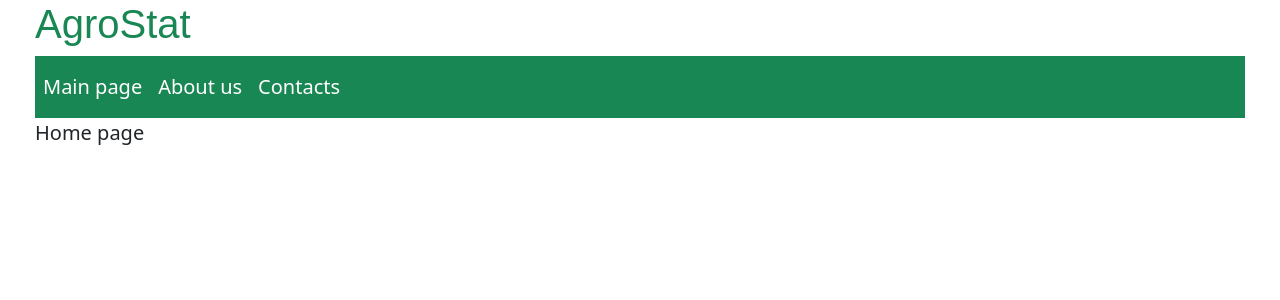
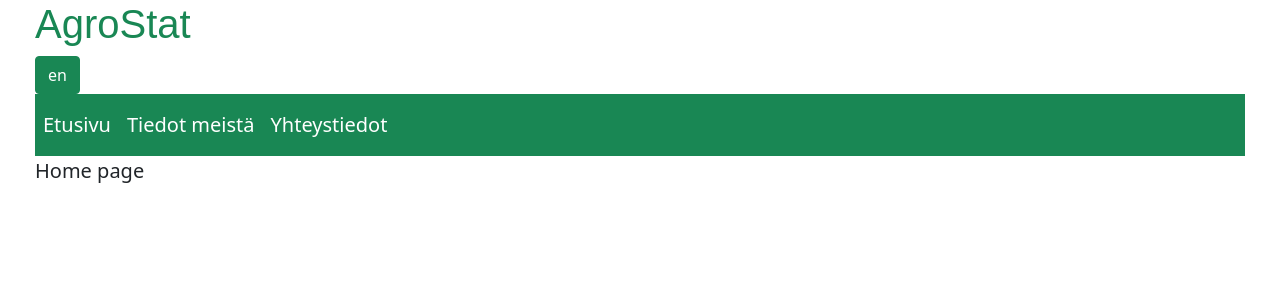
Before and after one commit to julmol86/farms, a React (Create React App) app in the folder frontend/: page / in a window 1280 px wide. Shown: the top 300 px of the page. Built offline with nearby package versions, Linux system fonts and the light colour scheme.

Commit message:
added localization and translation files fi-eng

```diff
--- a/frontend/src/Header.tsx
+++ b/frontend/src/Header.tsx
@@ -1,28 +1,24 @@
-
-
-
-
-
-
 import Button from 'react-bootstrap/Button';
-import { useNavigate } from 'react-router';
 import { useTranslation } from 'react-i18next';
-
-
-import Form from 'react-bootstrap/Form';
+import { useLocation } from 'react-router-dom'
 
 const Header = () => {
-
+    const { t, i18n } = useTranslation();
+    const notUsedLang = i18n.language === 'fi' ? 'en' : 'fi'
+    const location = useLocation();
+    const changeLanguageHandler = () => {
+        i18n.changeLanguage(notUsedLang)
+        localStorage.setItem("language", i18n.language)
+      }
 
     return(
         <>
-
             <div>
                 <h1>AgroStat</h1>
             </div>
-
+            <Button variant="success" onClick={changeLanguageHandler}>{notUsedLang}</Button>
         </>
     )
-}
+};
 
 export default Header;
--- a/frontend/src/NavigationMenu.tsx
+++ b/frontend/src/NavigationMenu.tsx
@@ -1,10 +1,10 @@
 import Navbar from 'react-bootstrap/Navbar';
 import Nav from 'react-bootstrap/Nav';
-
+import { useTranslation } from 'react-i18next';
 import { Link } from 'react-router-dom'
 
 const NavigationMenu = () => {
-
+    const { t } = useTranslation();
     return(
     <Navbar bg="success" expand="lg" /* variant="dark" */>
           <Navbar.Toggle aria-controls="basic-navbar-nav" />
@@ -12,9 +12,9 @@ const NavigationMenu = () => {
             {/* class me-auto : content to the right, without: to the left */}
             <Nav className="me-auto">
 
-              <Nav.Link className = "navBarLevel" href="/">Main page</Nav.Link>
-              <Nav.Link className = "navBarLevel" href="/about">About us</Nav.Link>
-              <Nav.Link className = "navBarLevel" href="/contacts">Contacts</Nav.Link>
+              <Nav.Link className = "navBarLevel" href="/">{t('navbar.main')}</Nav.Link>
+              <Nav.Link className = "navBarLevel" href="/about">{t('navbar.about')}</Nav.Link>
+              <Nav.Link className = "navBarLevel" href="/contacts">{t('navbar.contact')}</Nav.Link>
             </Nav>
 
           </Navbar.Collapse>
--- /dev/null
+++ b/frontend/src/i18n.ts
@@ -0,0 +1,24 @@
+import i18n from 'i18next';
+import { initReactI18next } from 'react-i18next';
+
+import translationFi from './locales/fi.json';
+import translationEn from './locales/en.json';
+
+const resources = {
+  fi: {
+    translation: translationFi
+  },
+  en: {
+    translation: translationEn
+  }
+};
+
+i18n
+  .use(initReactI18next)
+  .init({
+    resources,
+    fallbackLng: localStorage.getItem("language") ?? 'fi',
+    debug: true,
+  });
+
+export default i18n;
--- a/frontend/src/index.tsx
+++ b/frontend/src/index.tsx
@@ -4,7 +4,7 @@ import App from './App'
 import { BrowserRouter } from 'react-router-dom';
 import 'bootstrap/dist/css/bootstrap.min.css';
 import "./styles.css";
-
+import './i18n';
 
 ReactDOM.render(
   <BrowserRouter>
--- /dev/null
+++ b/frontend/src/locales/en.json
@@ -0,0 +1,5 @@
+{
+    "navbar.main": "Front page",
+    "navbar.about": "About us",
+    "navbar.contact": "Contacts"
+}
--- /dev/null
+++ b/frontend/src/locales/fi.json
@@ -0,0 +1,5 @@
+{
+    "navbar.main": "Etusivu",
+    "navbar.about": "Tiedot meistä",
+    "navbar.contact": "Yhteystiedot"
+}
```
